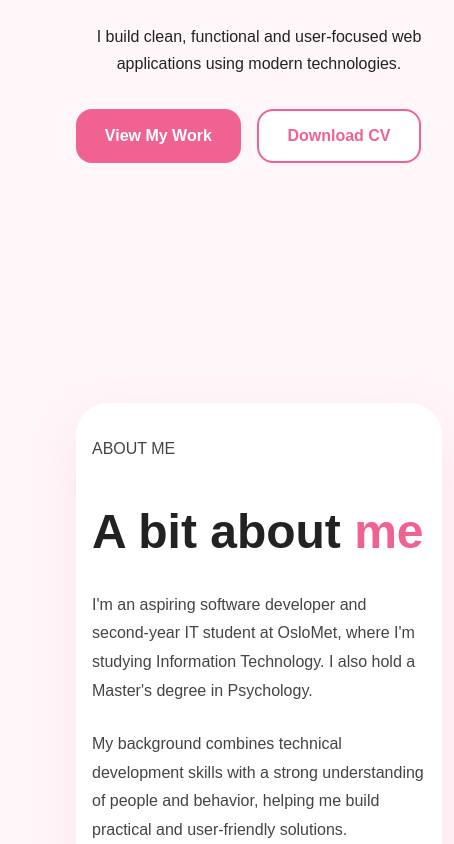
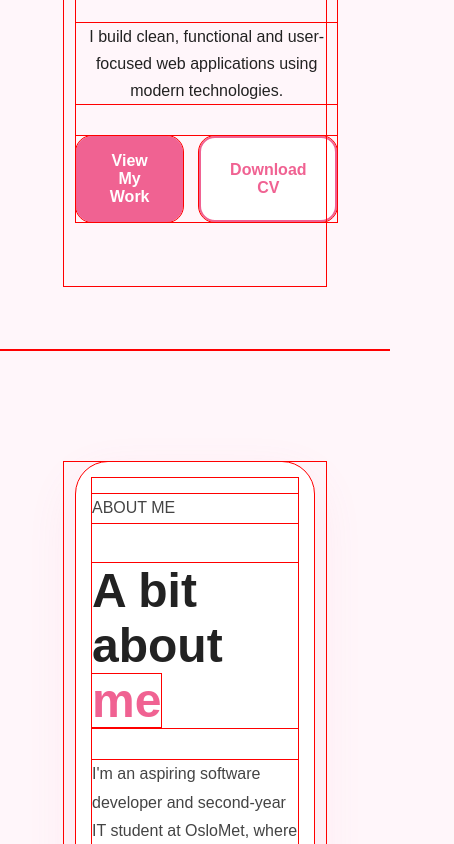
Before and after one commit to Mal-wina/Portfolio, a React (Vite) app in the folder portfolio/: page / in a window 390 px wide. Shown: the part 880-1724 px from the top of the page, 454 px wide, since content can reach past the window. Built offline with nearby package versions, Linux system fonts and the light colour scheme.

Commit message:
checking bugs

```diff
--- a/portfolio/src/App.css
+++ b/portfolio/src/App.css
@@ -1017,8 +1017,14 @@ button {
 }
 
 @media (max-width: 768px) {
+  * {
+    outline: 1px solid red;
+  }
+
+  html,
   body {
     overflow-x: hidden;
+    width:100%;
   }
 
   .hero,
@@ -1027,12 +1033,12 @@ button {
   .skills-section,
   .github-section,
   .contact-section {
-    width: 100vw;
-    max-width: 100vw;
+    width: 100%;
+    max-width: 100%;
     padding-left: 0.75rem;
     padding-right: 0.75rem;
-    margin-left: 0;
-    margin-right: 0;
+    margin-left: auto;
+    margin-right: auto;
   }
 
   .about-card,
@@ -1041,8 +1047,8 @@ button {
   .learning-card,
   .github-card,
   .contact-container {
-    width: calc(100vw - 1.5rem);
-    max-width: calc(100vw - 1.5rem);
+    width: 100%;
+    max-width: 100%;
     margin-left: auto;
     margin-right: auto;
   }
```
